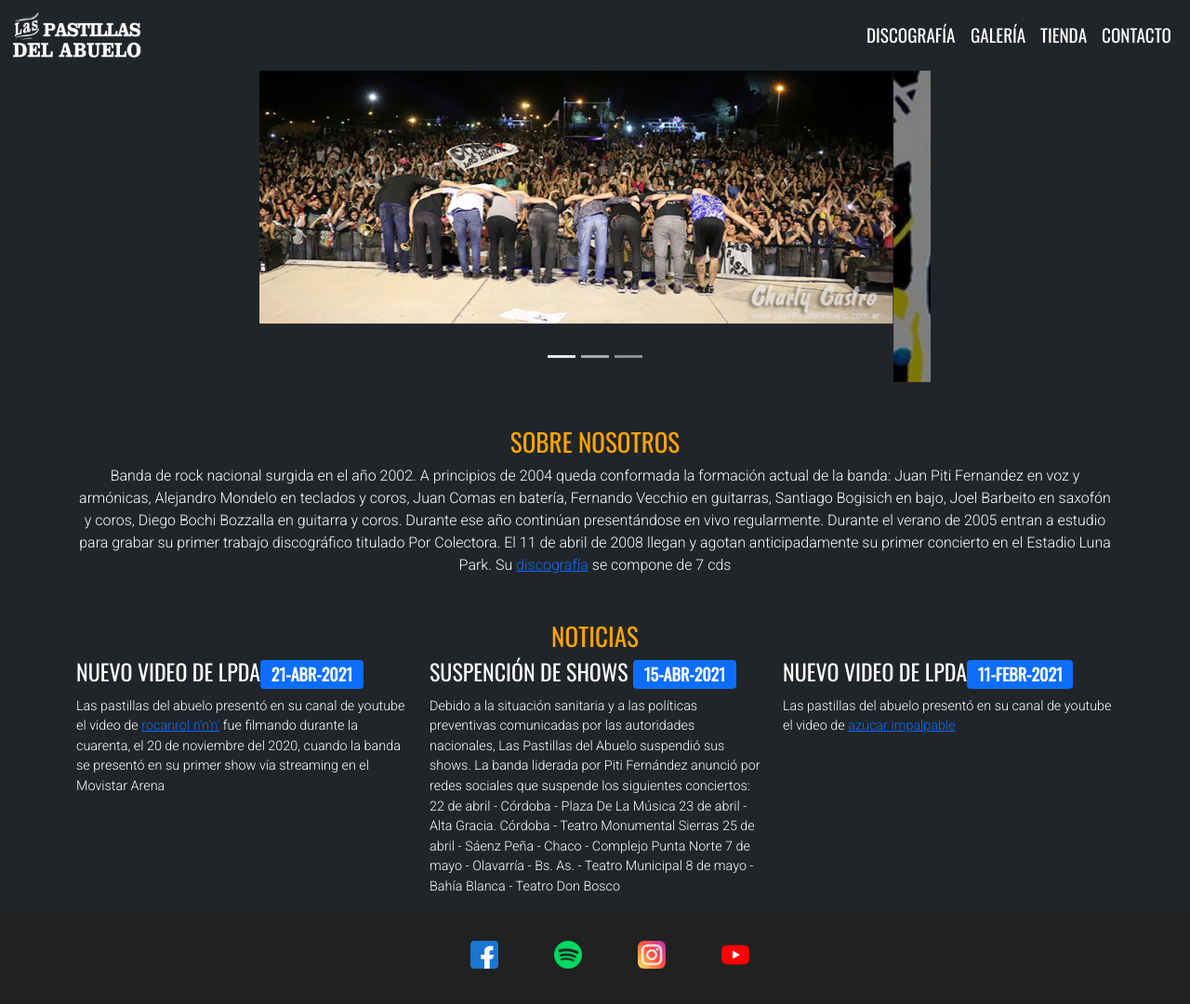
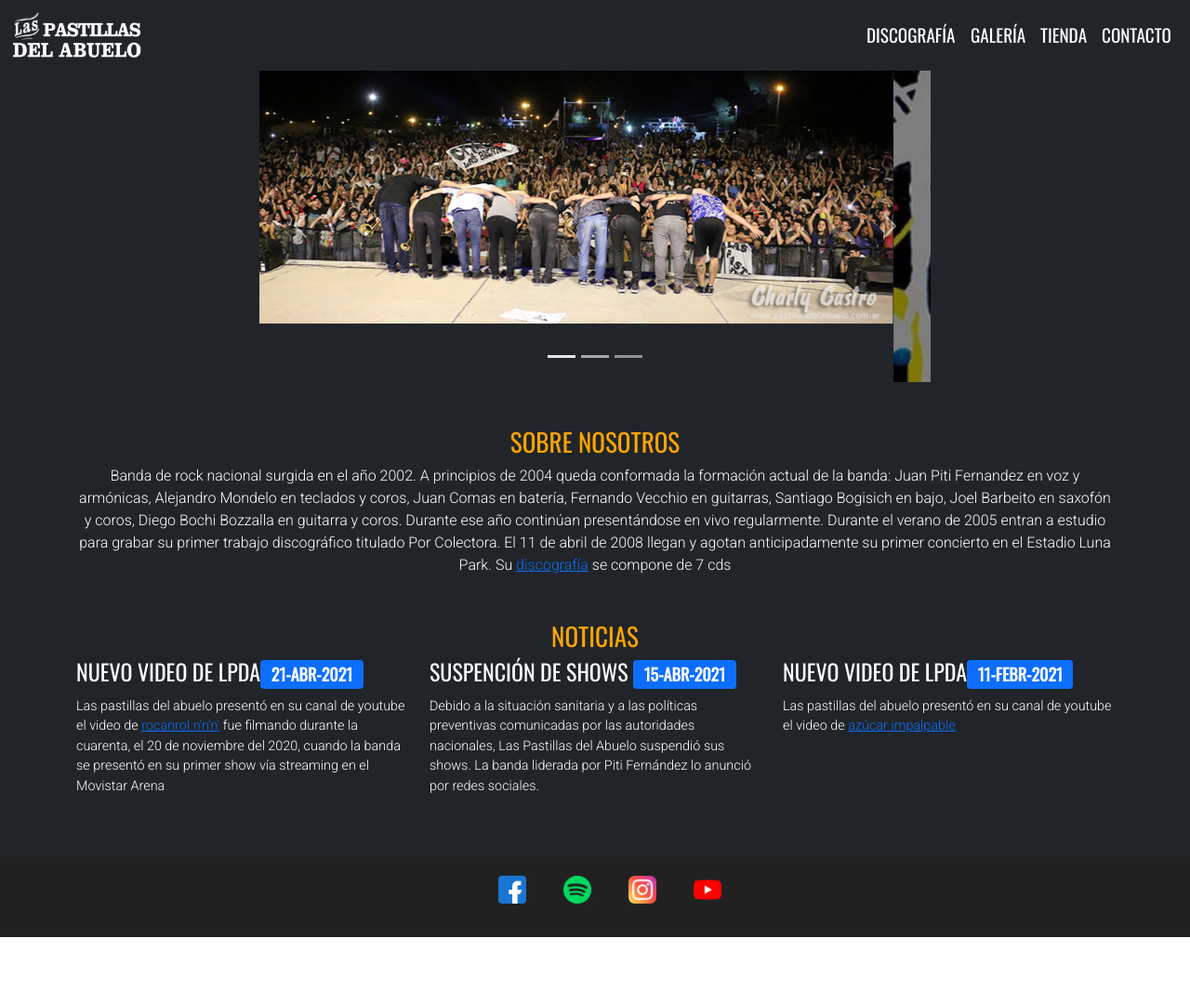
Before and after one commit to nicoacp/laspastillasAbuelo, a plain HTML site: page index.html in a window 1280 px wide. Shown: the whole page at 93% size. After the commit the page ends 1008 px from the top, so only its background shows below. Drawn offline with nearby package versions, Linux system fonts and the light colour scheme.

Commit message:
arreglos sitio

```diff
--- a/index.html
+++ b/index.html
@@ -6,6 +6,7 @@
 	<title>las pastillas del abuelo</title>
 	<link href="css/bootstrap.min.css" rel="stylesheet">
 	<link rel="stylesheet" href="css/style.css">
+  <link rel="icon" href="icons/favicon.jpg" type="image/jpg">
   <meta name="desciption" content="somos una banda de rock, información sobre nosotros y noticias">
   <meta name="keywords" content="lpda, sobre nosotros, noticias, las pastillas del abuelo, rock, banda, integrantes">
 </head>
@@ -69,29 +70,24 @@
   El 11 de abril de 2008 llegan y agotan anticipadamente su primer concierto en el Estadio Luna Park.
   Su <a href="secciones/discografia.html">discografía</a> se compone de 7 cds</p>
   </div>
-  <div class="container mt-5 ">
+  <div class="container mt-5 pb-5">
     <h3>noticias</h3>
     <div class="row">
-      <div class="col-4">
+      <div class="col-md-4 col-xs-12">
         <h4>nuevo video de lpda<span class="badge bg-primary">21-abr-2021</span></h4>
         <p class="text-noticias">
           Las pastillas del abuelo presentó en su canal de youtube el video de <a href="https://www.youtube.com/watch?v=33jfE-oyM2c&t=98s" target="_blank">rocanrol n'n'n'</a>
           fue filmando durante la cuarenta, el 20 de noviembre del 2020, cuando la banda se presentó en su primer show vía streaming en el Movistar Arena
         </p>
       </div>
-      <div class="col-4">
+      <div class="col-md-4 col-xs-12">
         <h4>suspención de shows <span class="badge bg-primary">15-abr-2021</span></h4>
         <p class="text-noticias">
           Debido a la situación sanitaria y a las políticas preventivas comunicadas por las autoridades nacionales, Las Pastillas del Abuelo suspendió sus shows.
-          La banda liderada por Piti Fernández anunció por redes sociales que suspende los siguientes conciertos:
-           22 de abril - Córdoba - Plaza De La Música
-           23 de abril - Alta Gracia. Córdoba - Teatro Monumental Sierras
-           25 de abril - Sáenz Peña - Chaco - Complejo Punta Norte
-           7 de mayo - Olavarría  -  Bs. As. -  Teatro Municipal
-           8 de mayo - Bahía Blanca  -  Teatro Don Bosco
+          La banda liderada por Piti Fernández lo anunció por redes sociales.
         </p>
       </div>
-      <div class="col-4">
+      <div class="col-md-4 col-xs-12">
         <h4>nuevo video de lpda<span class="badge bg-primary">11-febr-2021</span></h4>
         <p class="text-noticias">
           Las pastillas del abuelo presentó en su canal de youtube el video de <a href="https://www.youtube.com/watch?v=eGQyzywhdP0&t=1s" target="_blank">azúcar impalpable</a>
--- a/scss/_body.scss
+++ b/scss/_body.scss
@@ -1,4 +1,4 @@
-/*main idex*/
+/*main index*/
 .text-sobrenosotros{
   text-align: center;
   color: white;
@@ -64,6 +64,13 @@ img.zoom {
     .modal-footer{
       display:none;
     }
+ /*galeria videos*/
+ .container{
+    iframe{
+        border-radius: 1em;
+        padding-bottom: 0.5em;
+    }
+ }
 
 /*contacto*/
 .form-group{
--- a/scss/_footer.scss
+++ b/scss/_footer.scss
@@ -3,11 +3,17 @@ footer {
   background-color:$colorfooter;
   justify-content: center; }
 
-footer ul {
+footer{
+ ul {
   display: flex;
   justify-content: space-between;
   align-items: center; }
-
-footer ul li {
-  margin: 30px;
-  list-style: none; }
+}
+footer{
+  ul{
+    li{
+      margin: 20px;
+      list-style: none;
+    }
+  }
+}
```
Also changed, not shown: secciones/contacto.html (+1 -0 lines), secciones/discografia.html (+13 -0 lines), secciones/galeria.html (+15 -15 lines), secciones/tienda.html (+1 -0 lines), css/style.css, icons/favicon.jpg (added), scss/style.scss (line endings or trailing spaces).
